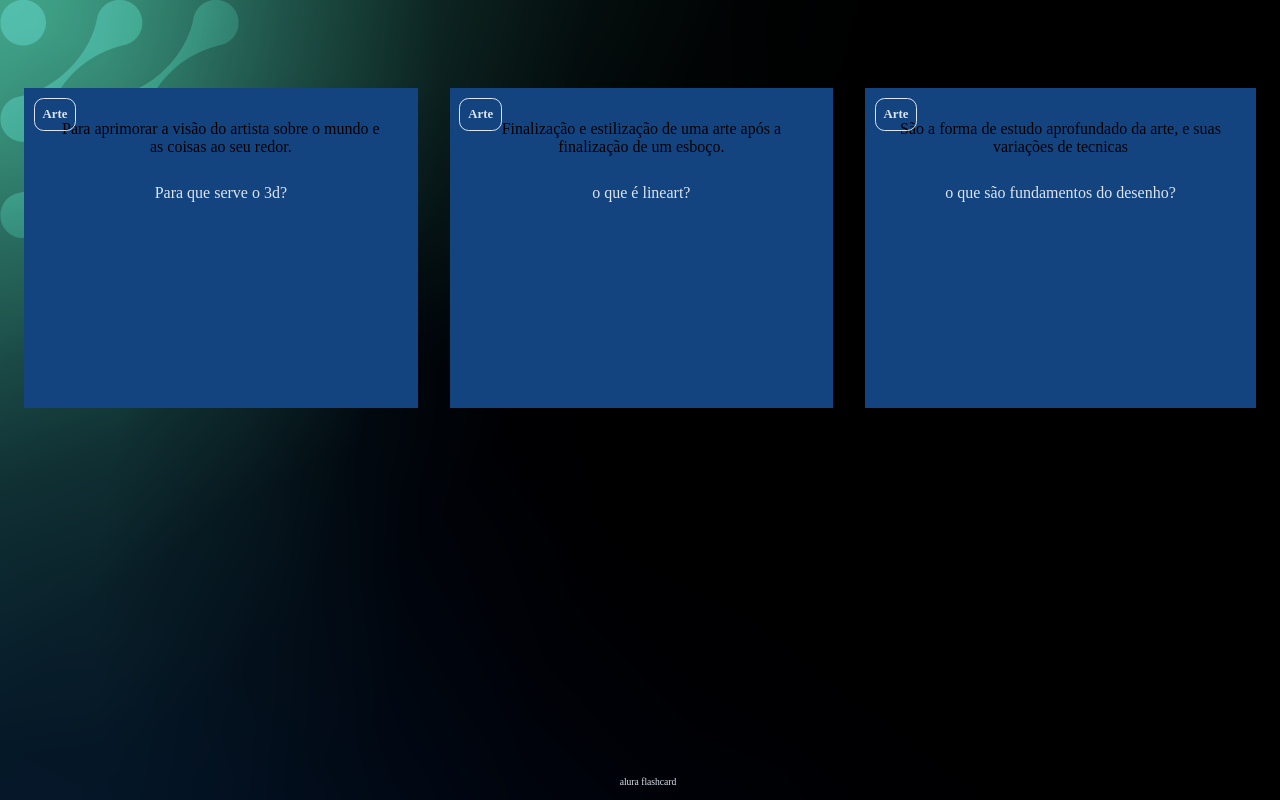
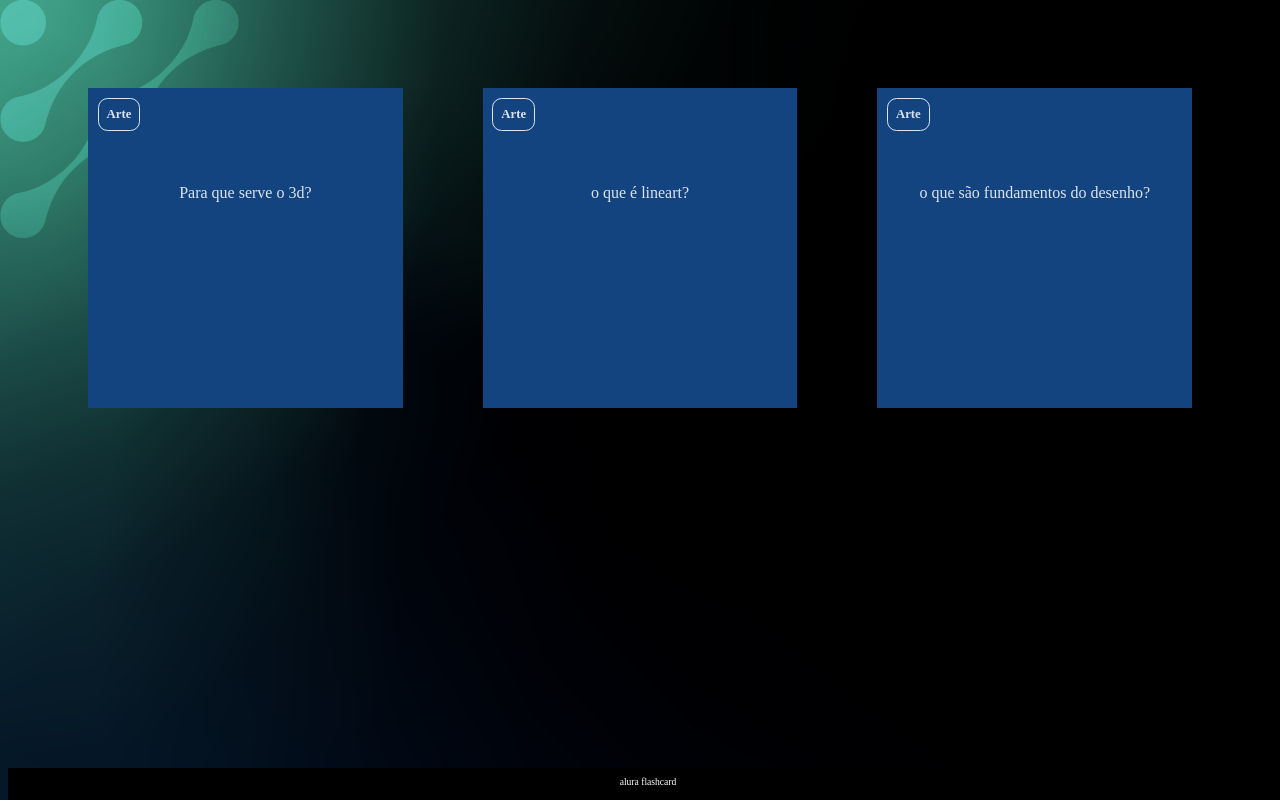
Before and after one commit to paulovitor0202/trabalho, a plain HTML site: page index.html in a window 1280 px wide. Drawn offline with Linux system fonts and the light colour scheme; files that its build step writes are made by us from their sources; files whose address does not match are found by name.

Commit message:
Add files via upload

```diff
--- a/style.css
+++ b/style.css
@@ -11,6 +11,10 @@ body{
 
 #container{
     display: flex;
+    flex-wrap: wrap;
+    justify-content: space-between;
+    padding: 4rem;
+    gap: 3rem;
 }
 
 .cartao{
@@ -60,6 +64,11 @@ backface-visibility: hidden;
 margin-top: 4rem;
 }
 
+.cartao__conteudo__reposta p{
+    color: var(--card-back-color);
+    font-weight: 700;
+}
+
 .cartao__conteudo__pergunta{
 color: var(--text-color);
 font-weight: 500;
@@ -71,36 +80,29 @@ transform: rotateY(180deg);
 }
 
 .cartao__conteudo__pergunta,
-.cartao__conteudo__reposta {
+.cartao__conteudo__resposta {
  backface-visibility: hidden;
  position: absolute;
  width: 100%;
  height: 100%;
 }
 
-.cartao__conteudo__reposta{
+.cartao__conteudo__resposta{
     transform: rotateY(180deg);
 }
 
 
+footer{
+    background-color: black;
+    color: white;
+    position: fixed;
+    bottom: 0;
+    width: 100%;
+    height: 2rem;
+}
 
-
-
-
-
-
-
-
-
-
-
-
-
-
-
-
-
-.cartao__conteudo__reposta{
-    color: var(--card-back-color);
-    font-weight: 700;
+footer p{
+    text-align: center;
+    font-size: 0.6rem;
+    margin-top: 0.5rem;
 }
```
